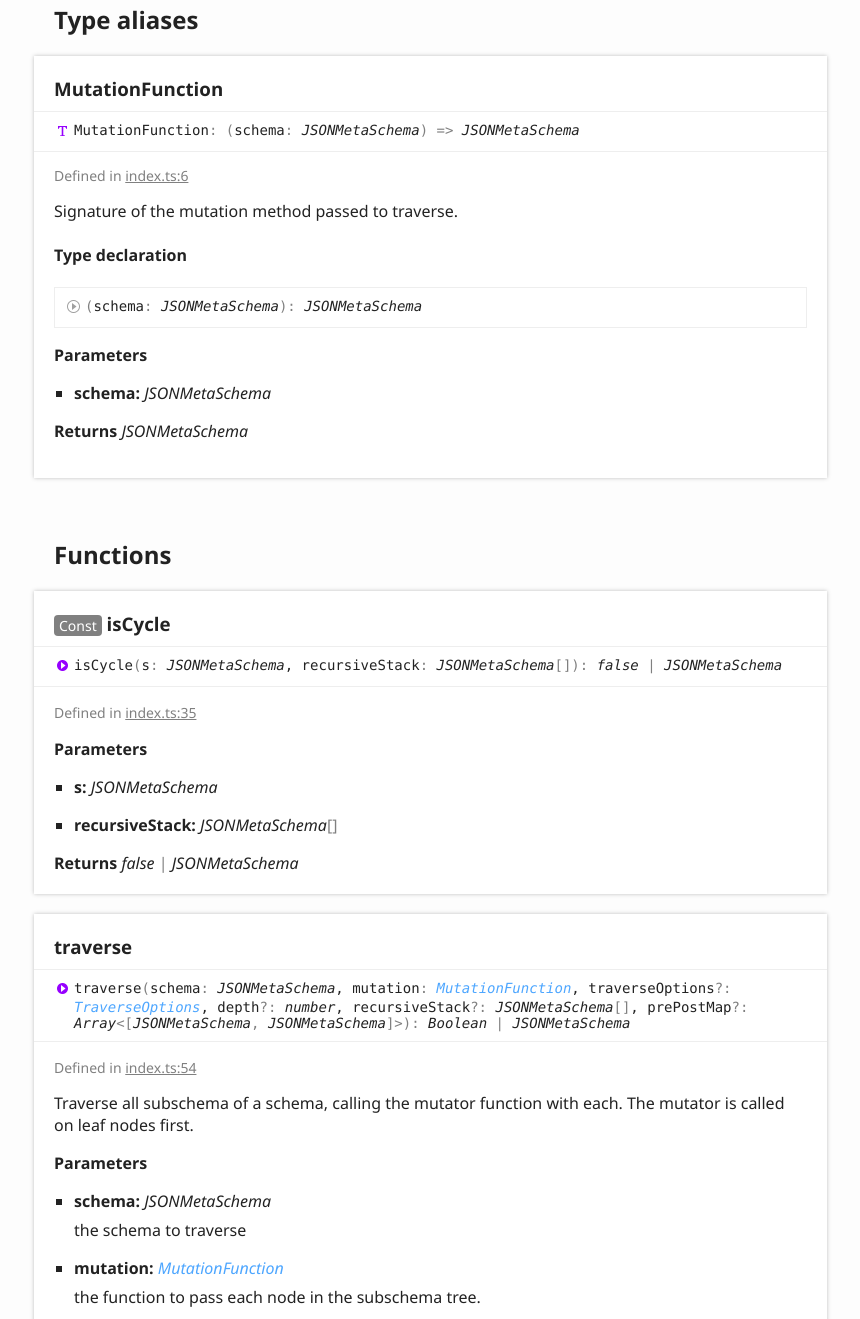
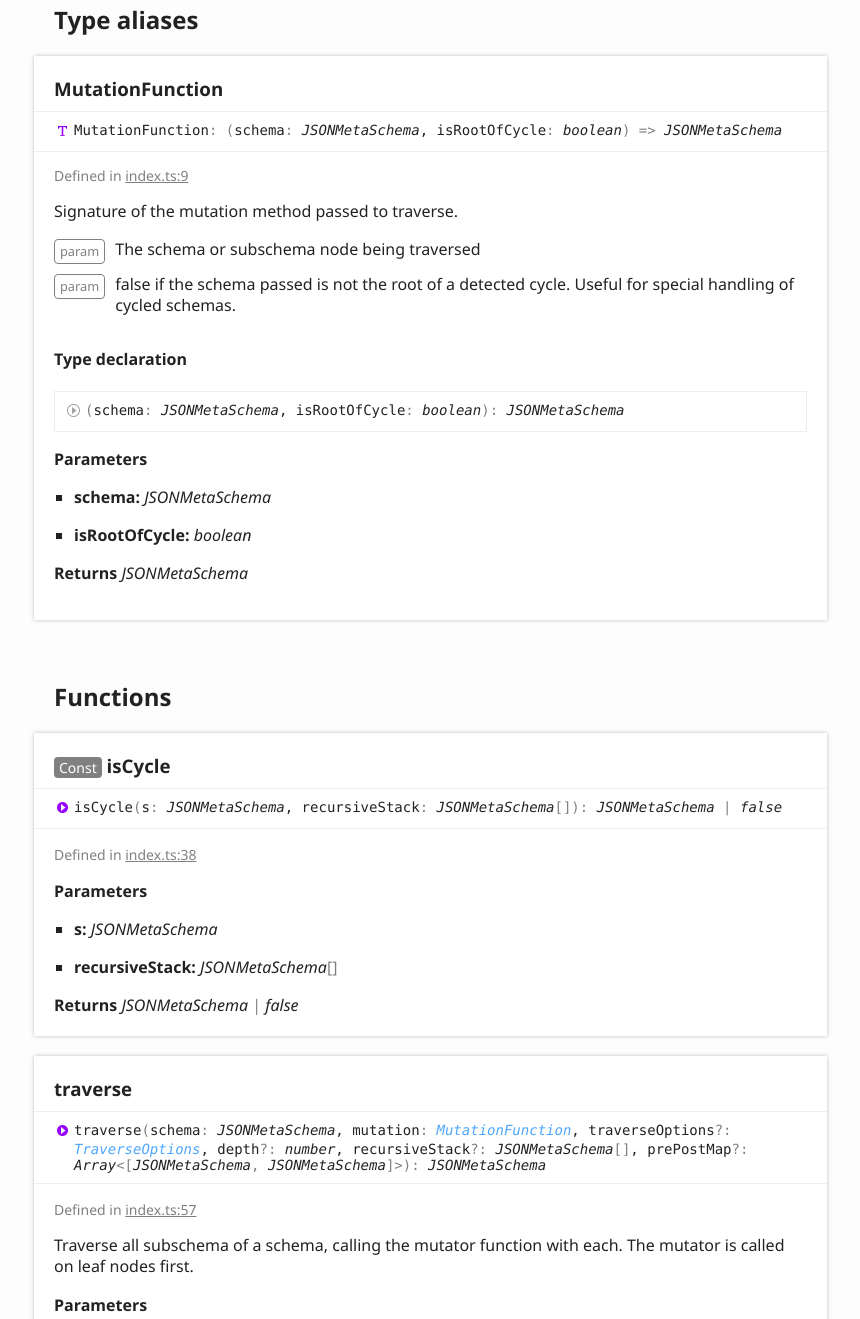
Before and after one commit to json-schema-tools/traverse, a plain HTML site: page globals.html in a window 1280 px wide. Shown: the part 716-2035 px from the top of the page, without its empty margins (6-866 px from the left). Drawn offline with Linux system fonts and the light colour scheme.

Commit message:
github pages release

```diff
--- a/globals.html
+++ b/globals.html
@@ -100,23 +100,31 @@
 				<section class="tsd-panel tsd-member tsd-kind-type-alias">
 					<a name="mutationfunction" class="tsd-anchor"></a>
 					<h3>Mutation<wbr>Function</h3>
-					<div class="tsd-signature tsd-kind-icon">Mutation<wbr>Function<span class="tsd-signature-symbol">:</span> <span class="tsd-signature-symbol">(</span>schema<span class="tsd-signature-symbol">: </span><span class="tsd-signature-type">JSONMetaSchema</span><span class="tsd-signature-symbol">)</span><span class="tsd-signature-symbol"> =&gt; </span><span class="tsd-signature-type">JSONMetaSchema</span></div>
+					<div class="tsd-signature tsd-kind-icon">Mutation<wbr>Function<span class="tsd-signature-symbol">:</span> <span class="tsd-signature-symbol">(</span>schema<span class="tsd-signature-symbol">: </span><span class="tsd-signature-type">JSONMetaSchema</span>, isRootOfCycle<span class="tsd-signature-symbol">: </span><span class="tsd-signature-type">boolean</span><span class="tsd-signature-symbol">)</span><span class="tsd-signature-symbol"> =&gt; </span><span class="tsd-signature-type">JSONMetaSchema</span></div>
 					<aside class="tsd-sources">
 						<ul>
-							<li>Defined in <a href="https://github.com/json-schema-tools/traverse/blob/e841877/src/index.ts#L6">index.ts:6</a></li>
+							<li>Defined in <a href="https://github.com/json-schema-tools/traverse/blob/c89e889/src/index.ts#L9">index.ts:9</a></li>
 						</ul>
 					</aside>
 					<div class="tsd-comment tsd-typography">
 						<div class="lead">
 							<p>Signature of the mutation method passed to traverse.</p>
 						</div>
+						<dl class="tsd-comment-tags">
+							<dt>param</dt>
+							<dd><p>The schema or subschema node being traversed</p>
+							</dd>
+							<dt>param</dt>
+							<dd><p>false if the schema passed is not the root of a detected cycle. Useful for special handling of cycled schemas.</p>
+							</dd>
+						</dl>
 					</div>
 					<div class="tsd-type-declaration">
 						<h4>Type declaration</h4>
 						<ul class="tsd-parameters">
 							<li class="tsd-parameter-signature">
 								<ul class="tsd-signatures tsd-kind-type-literal tsd-parent-kind-type-alias">
-									<li class="tsd-signature tsd-kind-icon"><span class="tsd-signature-symbol">(</span>schema<span class="tsd-signature-symbol">: </span><span class="tsd-signature-type">JSONMetaSchema</span><span class="tsd-signature-symbol">)</span><span class="tsd-signature-symbol">: </span><span class="tsd-signature-type">JSONMetaSchema</span></li>
+									<li class="tsd-signature tsd-kind-icon"><span class="tsd-signature-symbol">(</span>schema<span class="tsd-signature-symbol">: </span><span class="tsd-signature-type">JSONMetaSchema</span>, isRootOfCycle<span class="tsd-signature-symbol">: </span><span class="tsd-signature-type">boolean</span><span class="tsd-signature-symbol">)</span><span class="tsd-signature-symbol">: </span><span class="tsd-signature-type">JSONMetaSchema</span></li>
 								</ul>
 								<ul class="tsd-descriptions">
 									<li class="tsd-description">
@@ -124,6 +132,9 @@
 										<ul class="tsd-parameters">
 											<li>
 												<h5>schema: <span class="tsd-signature-type">JSONMetaSchema</span></h5>
+											</li>
+											<li>
+												<h5>isRootOfCycle: <span class="tsd-signature-type">boolean</span></h5>
 											</li>
 										</ul>
 										<h4 class="tsd-returns-title">Returns <span class="tsd-signature-type">JSONMetaSchema</span></h4>
@@ -140,13 +151,13 @@
 					<a name="iscycle" class="tsd-anchor"></a>
 					<h3><span class="tsd-flag ts-flagConst">Const</span> is<wbr>Cycle</h3>
 					<ul class="tsd-signatures tsd-kind-function">
-						<li class="tsd-signature tsd-kind-icon">is<wbr>Cycle<span class="tsd-signature-symbol">(</span>s<span class="tsd-signature-symbol">: </span><span class="tsd-signature-type">JSONMetaSchema</span>, recursiveStack<span class="tsd-signature-symbol">: </span><span class="tsd-signature-type">JSONMetaSchema</span><span class="tsd-signature-symbol">[]</span><span class="tsd-signature-symbol">)</span><span class="tsd-signature-symbol">: </span><span class="tsd-signature-type">false</span><span class="tsd-signature-symbol"> | </span><span class="tsd-signature-type">JSONMetaSchema</span></li>
+						<li class="tsd-signature tsd-kind-icon">is<wbr>Cycle<span class="tsd-signature-symbol">(</span>s<span class="tsd-signature-symbol">: </span><span class="tsd-signature-type">JSONMetaSchema</span>, recursiveStack<span class="tsd-signature-symbol">: </span><span class="tsd-signature-type">JSONMetaSchema</span><span class="tsd-signature-symbol">[]</span><span class="tsd-signature-symbol">)</span><span class="tsd-signature-symbol">: </span><span class="tsd-signature-type">JSONMetaSchema</span><span class="tsd-signature-symbol"> | </span><span class="tsd-signature-type">false</span></li>
 					</ul>
 					<ul class="tsd-descriptions">
 						<li class="tsd-description">
 							<aside class="tsd-sources">
 								<ul>
-									<li>Defined in <a href="https://github.com/json-schema-tools/traverse/blob/e841877/src/index.ts#L35">index.ts:35</a></li>
+									<li>Defined in <a href="https://github.com/json-schema-tools/traverse/blob/c89e889/src/index.ts#L38">index.ts:38</a></li>
 								</ul>
 							</aside>
 							<h4 class="tsd-parameters-title">Parameters</h4>
@@ -158,7 +169,7 @@
 									<h5>recursiveStack: <span class="tsd-signature-type">JSONMetaSchema</span><span class="tsd-signature-symbol">[]</span></h5>
 								</li>
 							</ul>
-							<h4 class="tsd-returns-title">Returns <span class="tsd-signature-type">false</span><span class="tsd-signature-symbol"> | </span><span class="tsd-signature-type">JSONMetaSchema</span></h4>
+							<h4 class="tsd-returns-title">Returns <span class="tsd-signature-type">JSONMetaSchema</span><span class="tsd-signature-symbol"> | </span><span class="tsd-signature-type">false</span></h4>
 						</li>
 					</ul>
 				</section>
@@ -166,13 +177,13 @@
 					<a name="traverse" class="tsd-anchor"></a>
 					<h3>traverse</h3>
 					<ul class="tsd-signatures tsd-kind-function">
-						<li class="tsd-signature tsd-kind-icon">traverse<span class="tsd-signature-symbol">(</span>schema<span class="tsd-signature-symbol">: </span><span class="tsd-signature-type">JSONMetaSchema</span>, mutation<span class="tsd-signature-symbol">: </span><a href="globals.html#mutationfunction" class="tsd-signature-type">MutationFunction</a>, traverseOptions<span class="tsd-signature-symbol">?: </span><a href="interfaces/traverseoptions.html" class="tsd-signature-type">TraverseOptions</a>, depth<span class="tsd-signature-symbol">?: </span><span class="tsd-signature-type">number</span>, recursiveStack<span class="tsd-signature-symbol">?: </span><span class="tsd-signature-type">JSONMetaSchema</span><span class="tsd-signature-symbol">[]</span>, prePostMap<span class="tsd-signature-symbol">?: </span><span class="tsd-signature-type">Array</span><span class="tsd-signature-symbol">&lt;</span><span class="tsd-signature-symbol">[</span><span class="tsd-signature-type">JSONMetaSchema</span><span class="tsd-signature-symbol">, </span><span class="tsd-signature-type">JSONMetaSchema</span><span class="tsd-signature-symbol">]</span><span class="tsd-signature-symbol">&gt;</span><span class="tsd-signature-symbol">)</span><span class="tsd-signature-symbol">: </span><span class="tsd-signature-type">Boolean</span><span class="tsd-signature-symbol"> | </span><span class="tsd-signature-type">JSONMetaSchema</span></li>
+						<li class="tsd-signature tsd-kind-icon">traverse<span class="tsd-signature-symbol">(</span>schema<span class="tsd-signature-symbol">: </span><span class="tsd-signature-type">JSONMetaSchema</span>, mutation<span class="tsd-signature-symbol">: </span><a href="globals.html#mutationfunction" class="tsd-signature-type">MutationFunction</a>, traverseOptions<span class="tsd-signature-symbol">?: </span><a href="interfaces/traverseoptions.html" class="tsd-signature-type">TraverseOptions</a>, depth<span class="tsd-signature-symbol">?: </span><span class="tsd-signature-type">number</span>, recursiveStack<span class="tsd-signature-symbol">?: </span><span class="tsd-signature-type">JSONMetaSchema</span><span class="tsd-signature-symbol">[]</span>, prePostMap<span class="tsd-signature-symbol">?: </span><span class="tsd-signature-type">Array</span><span class="tsd-signature-symbol">&lt;</span><span class="tsd-signature-symbol">[</span><span class="tsd-signature-type">JSONMetaSchema</span><span class="tsd-signature-symbol">, </span><span class="tsd-signature-type">JSONMetaSchema</span><span class="tsd-signature-symbol">]</span><span class="tsd-signature-symbol">&gt;</span><span class="tsd-signature-symbol">)</span><span class="tsd-signature-symbol">: </span><span class="tsd-signature-type">JSONMetaSchema</span></li>
 					</ul>
 					<ul class="tsd-descriptions">
 						<li class="tsd-description">
 							<aside class="tsd-sources">
 								<ul>
-									<li>Defined in <a href="https://github.com/json-schema-tools/traverse/blob/e841877/src/index.ts#L54">index.ts:54</a></li>
+									<li>Defined in <a href="https://github.com/json-schema-tools/traverse/blob/c89e889/src/index.ts#L57">index.ts:57</a></li>
 								</ul>
 							</aside>
 							<div class="tsd-comment tsd-typography">
@@ -215,7 +226,7 @@
 									<h5><span class="tsd-flag ts-flagDefault value">Default value</span> prePostMap: <span class="tsd-signature-type">Array</span><span class="tsd-signature-symbol">&lt;</span><span class="tsd-signature-symbol">[</span><span class="tsd-signature-type">JSONMetaSchema</span><span class="tsd-signature-symbol">, </span><span class="tsd-signature-type">JSONMetaSchema</span><span class="tsd-signature-symbol">]</span><span class="tsd-signature-symbol">&gt;</span><span class="tsd-signature-symbol"> = []</span></h5>
 								</li>
 							</ul>
-							<h4 class="tsd-returns-title">Returns <span class="tsd-signature-type">Boolean</span><span class="tsd-signature-symbol"> | </span><span class="tsd-signature-type">JSONMetaSchema</span></h4>
+							<h4 class="tsd-returns-title">Returns <span class="tsd-signature-type">JSONMetaSchema</span></h4>
 						</li>
 					</ul>
 				</section>
@@ -228,7 +239,7 @@
 					<div class="tsd-signature tsd-kind-icon">default<wbr>Options<span class="tsd-signature-symbol">:</span> <span class="tsd-signature-type">object</span></div>
 					<aside class="tsd-sources">
 						<ul>
-							<li>Defined in <a href="https://github.com/json-schema-tools/traverse/blob/e841877/src/index.ts#L30">index.ts:30</a></li>
+							<li>Defined in <a href="https://github.com/json-schema-tools/traverse/blob/c89e889/src/index.ts#L33">index.ts:33</a></li>
 						</ul>
 					</aside>
 					<section class="tsd-panel tsd-member tsd-kind-variable tsd-parent-kind-object-literal">
@@ -237,7 +248,7 @@
 						<div class="tsd-signature tsd-kind-icon">mutable<span class="tsd-signature-symbol">:</span> <span class="tsd-signature-type">false</span><span class="tsd-signature-symbol"> = false</span></div>
 						<aside class="tsd-sources">
 							<ul>
-								<li>Defined in <a href="https://github.com/json-schema-tools/traverse/blob/e841877/src/index.ts#L32">index.ts:32</a></li>
+								<li>Defined in <a href="https://github.com/json-schema-tools/traverse/blob/c89e889/src/index.ts#L35">index.ts:35</a></li>
 							</ul>
 						</aside>
 					</section>
@@ -247,7 +258,7 @@
 						<div class="tsd-signature tsd-kind-icon">skip<wbr>First<wbr>Mutation<span class="tsd-signature-symbol">:</span> <span class="tsd-signature-type">false</span><span class="tsd-signature-symbol"> = false</span></div>
 						<aside class="tsd-sources">
 							<ul>
-								<li>Defined in <a href="https://github.com/json-schema-tools/traverse/blob/e841877/src/index.ts#L31">index.ts:31</a></li>
+								<li>Defined in <a href="https://github.com/json-schema-tools/traverse/blob/c89e889/src/index.ts#L34">index.ts:34</a></li>
 							</ul>
 						</aside>
 					</section>
```
Also changed, not shown: interfaces/traverseoptions.html (+3 -3 lines).
